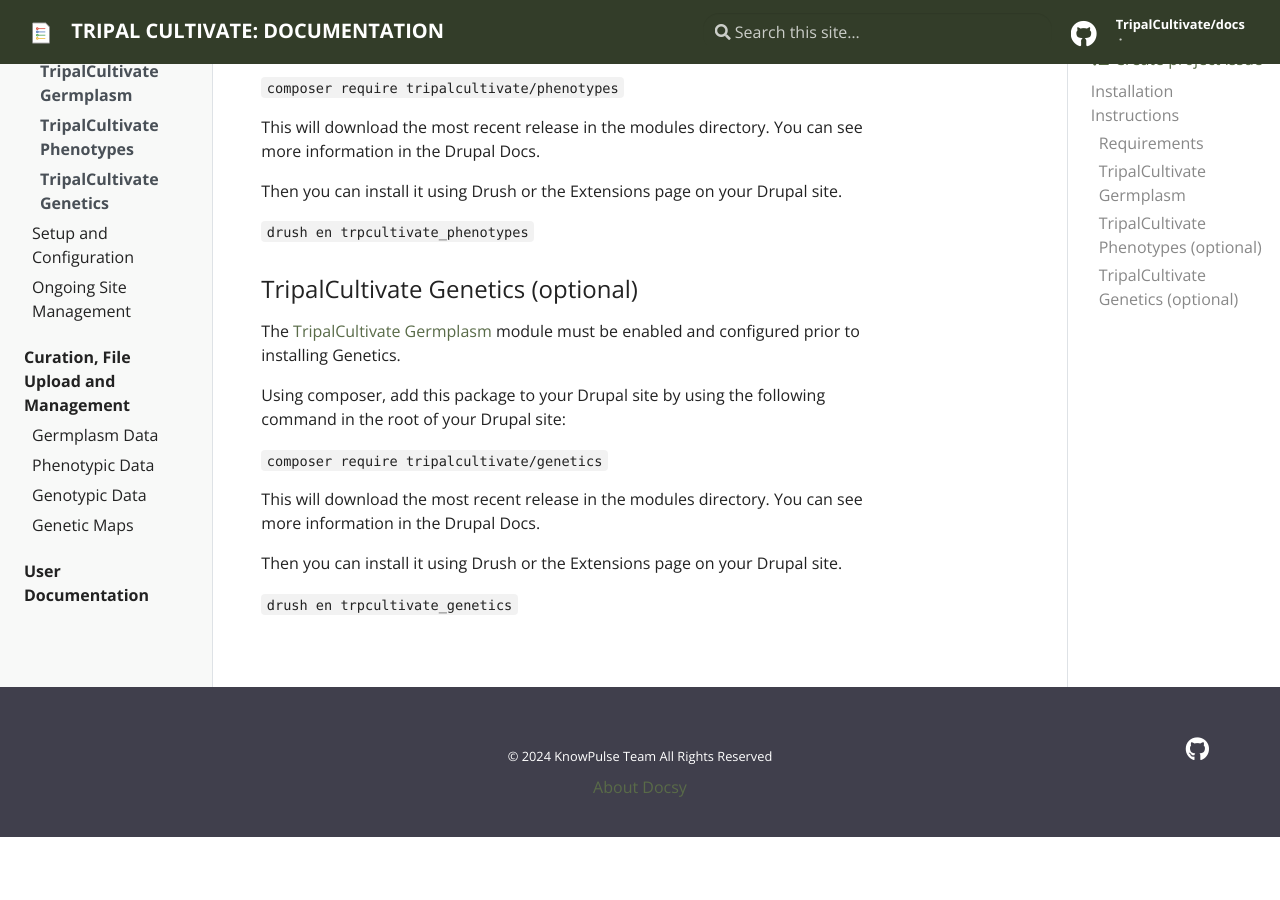
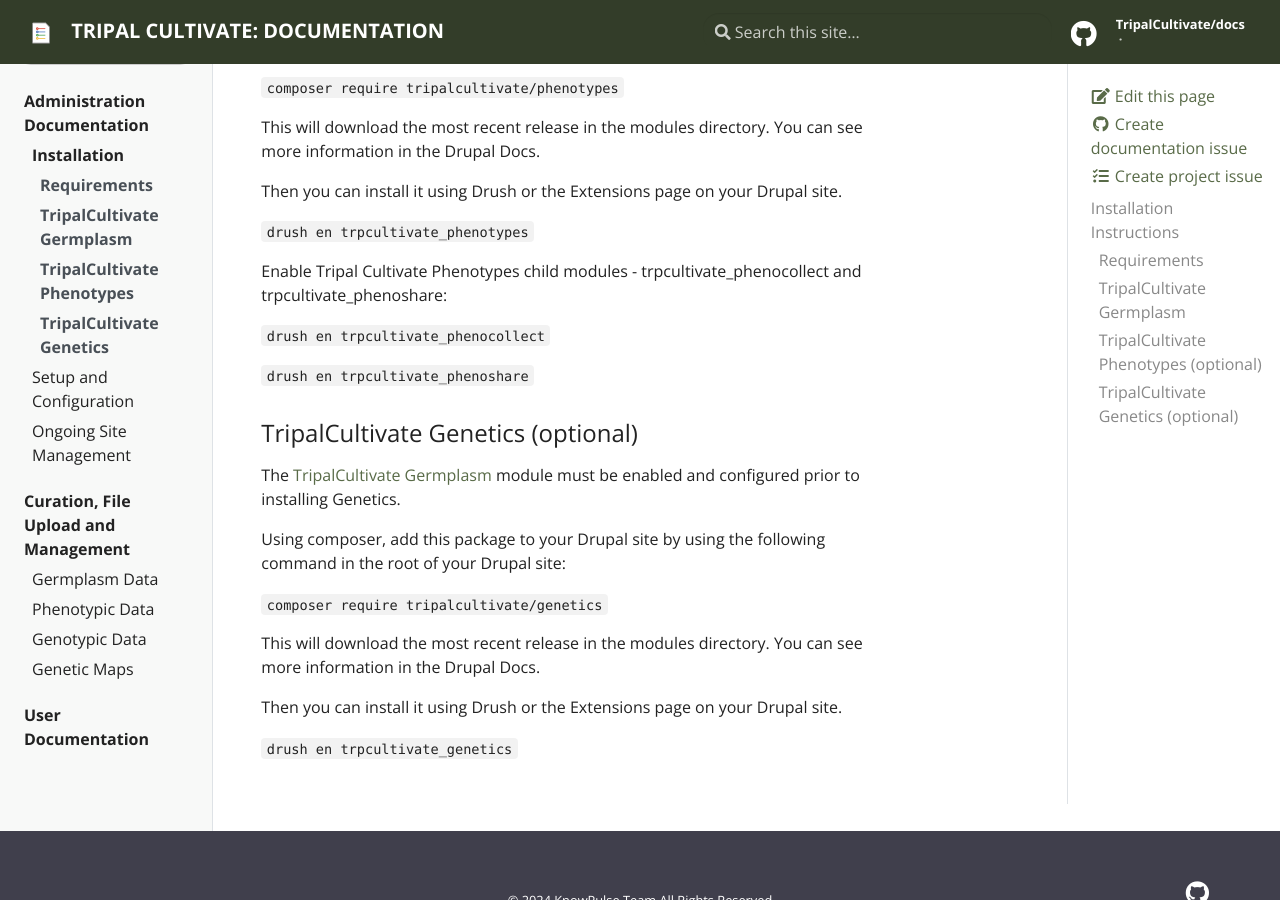
Before and after one commit to TripalCultivate/docs, a Jekyll site: the page built from _docs/administration/installation.md, in a window 1280 px wide and 900 px high, scrolled down 835 px. Built offline with Jekyll 4.4.1, drawn with Linux system fonts in a browser that asks for light colours; before the commit the page ends 1672 px from its top, so only the background shows below that.

Commit message:
Update installation.md

```diff
--- a/_docs/administration/installation.md
+++ b/_docs/administration/installation.md
@@ -35,6 +35,12 @@ Then you can install it using Drush or the Extensions page on your Drupal site.
 
 `drush en trpcultivate_phenotypes`
 
+Enable Tripal Cultivate Phenotypes child modules - trpcultivate_phenocollect and trpcultivate_phenoshare:
+
+`drush en trpcultivate_phenocollect`
+
+`drush en trpcultivate_phenoshare`
+
 ### TripalCultivate Genetics (optional)
 The [TripalCultivate Germplasm](installation#tripalcultivate-germplasm) module must be enabled and configured prior to installing Genetics.
 
```
